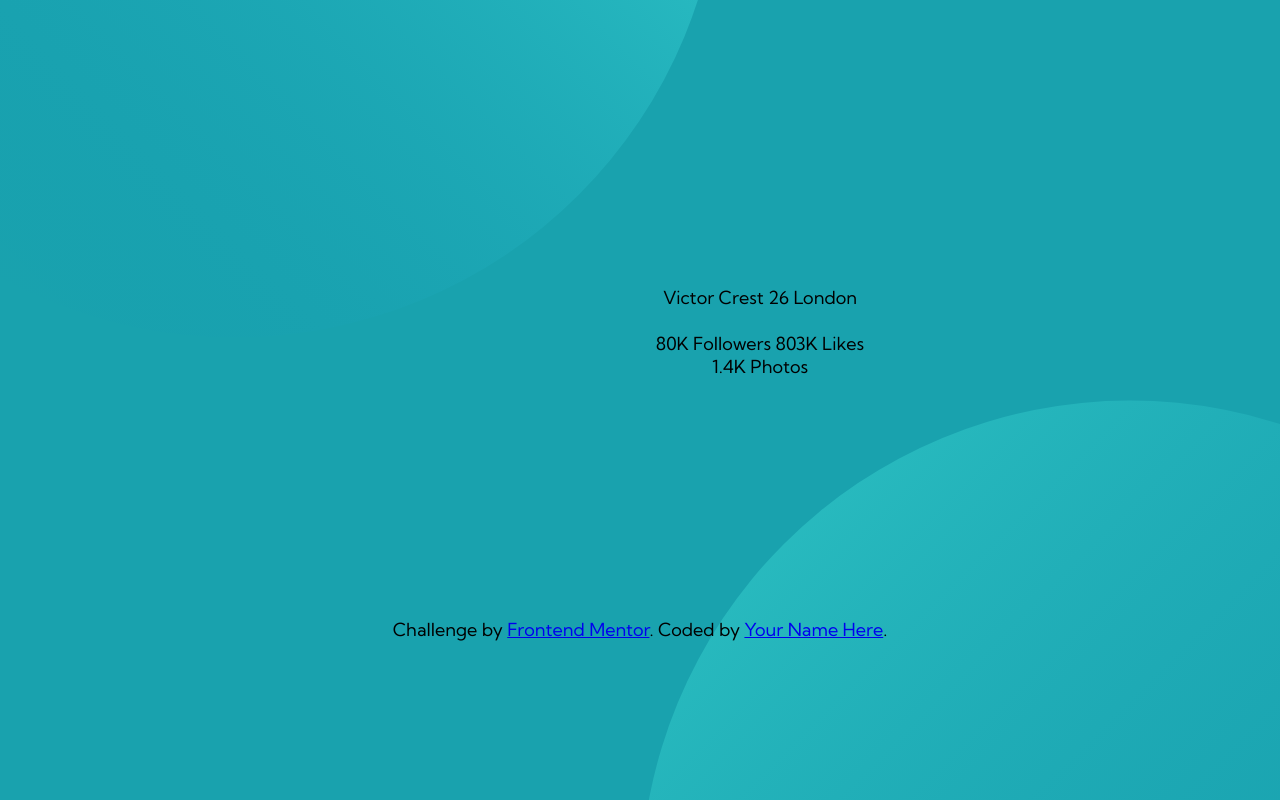
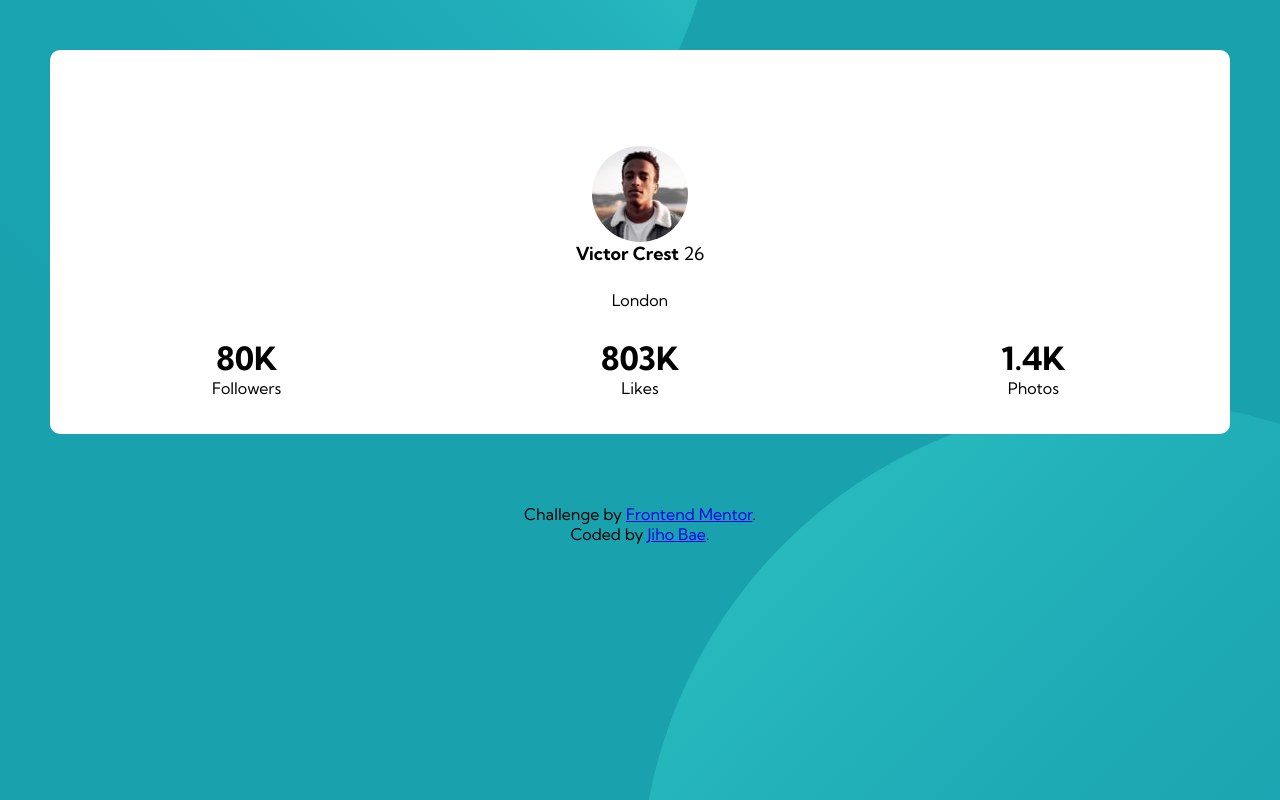
Before and after one commit to BonkHo/profile-card-component, a plain HTML site: page index.html in a window 1280 px wide. Drawn offline with Linux system fonts and the light colour scheme.

Commit message:
update 6-20-2021

```diff
--- a/index.html
+++ b/index.html
@@ -19,9 +19,30 @@
     </head>
     <body>
         <div class="container">
-            <div class="card-top"></div>
-            <div class="personal-info">Victor Crest 26 London</div>
-            <div class="social-media">80K Followers 803K Likes 1.4K Photos</div>
+            <img
+                class="prof-pic"
+                src="./images/image-victor.jpg"
+                alt="prof-pic"
+            />
+            <div class="personal-info">
+                <span style="font-weight: 700">Victor Crest</span>&nbsp;26
+                <br />
+                <br />
+                <span style="font-size: 1rem">London</span>
+            </div>
+            <div class="followers">
+                <span class="numbers">80K</span>
+                <br />Followers
+            </div>
+            <div class="likes"><span class="numbers">803K</span>
+                <br />Likes
+            </div>
+            <div class="photos">
+                <span class="numbers">1.4K</span>
+                <br />Photos
+            </div>
+        </div>
+
         </div>
         <div class="attribution">
             Challenge by
@@ -29,7 +50,7 @@
                 href="https://www.frontendmentor.io?ref=challenge"
                 target="_blank"
                 >Frontend Mentor</a
-            >. Coded by <a href="#">Your Name Here</a>.
+            >. <br /> Coded by <a href="https://github.com/BonkHo">Jiho Bae</a>.
         </div>
     </body>
 </html>
--- a/style.css
+++ b/style.css
@@ -23,20 +23,58 @@ body {
     background-repeat: no-repeat;
 }
 
+.prof-pic {
+    grid-column: 2;
+    grid-row: 2;
+    border-radius: 50%;
+    place-self: center;
+}
+
 .container {
     background: white;
-    margin: 30vh 80vh 30vh 80vh;
+    border-radius: 10px;
     display: grid;
     text-align: center;
-    grid-template-rows: repeat(3, 1fr);
+    margin: 50px;
+    grid-template-rows: repeat(4, 1fr);
+    grid-template-columns: repeat(3, 1fr);
 }
 
-.card-top {
-    content: "";
-    color: var(--very-dark-desaturated-blue);
-    width: 30vh;
+.prof-pic {
+    grid-column: 2;
+    grid-row: 2;
+}
+
+.personal-info {
+    grid-column: 2;
+    grid-row: 3;
+}
+
+.followers {
+    grid-column: 1;
+    grid-row: 4;
+    font-size: 1rem;
+}
+
+.likes {
+    grid-column: 2;
+    grid-row: 4;
+    font-size: 1rem;
+}
+
+.photos {
+    grid-column: 3;
+    grid-row: 4;
+    font-size: 1rem;
+}
+
+.numbers {
+    font-weight: 700;
+    font-size: 2rem;
 }
 
 .attribution {
     text-align: center;
+    font-size: 1rem;
+    padding-top: 20px;
 }
```
